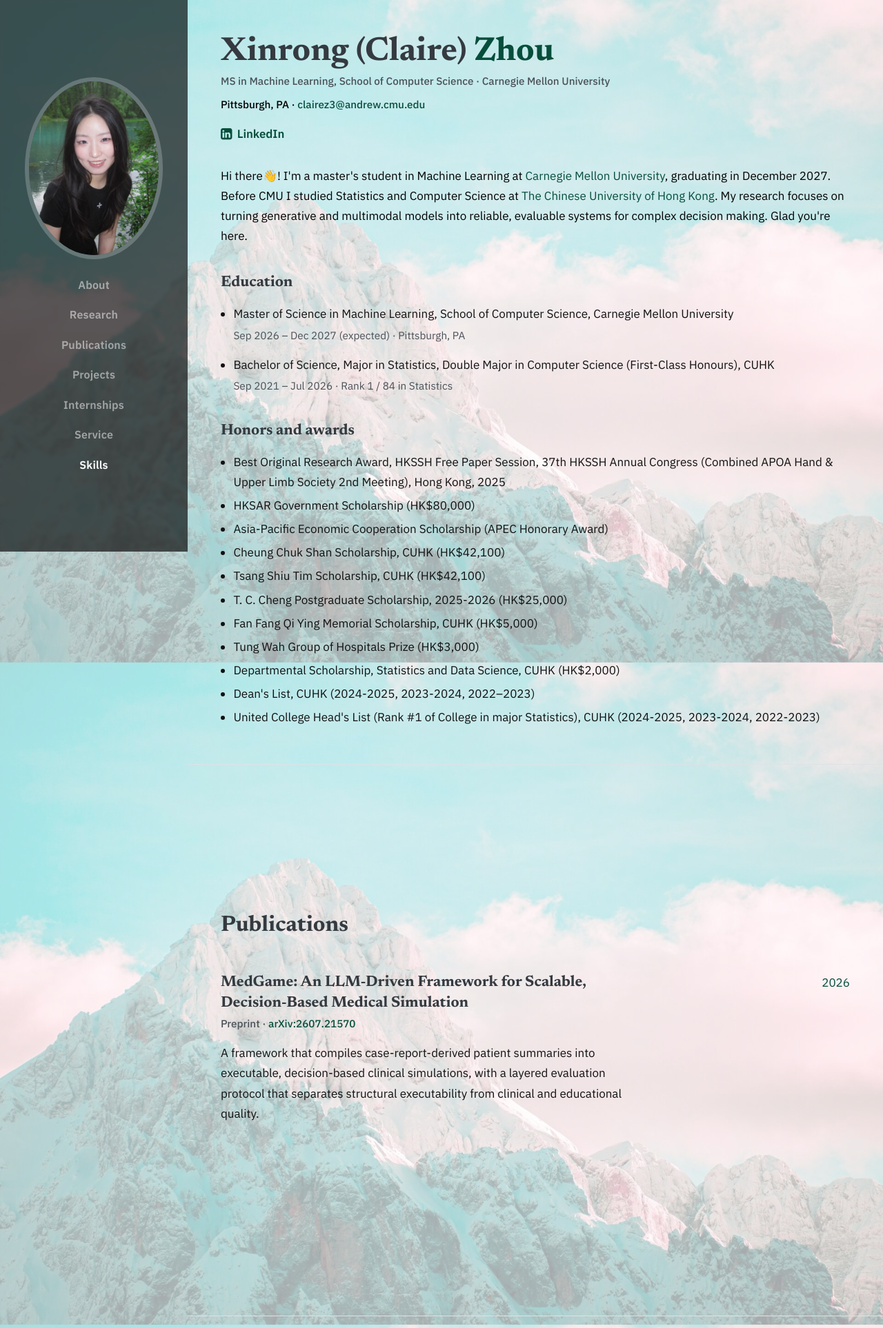
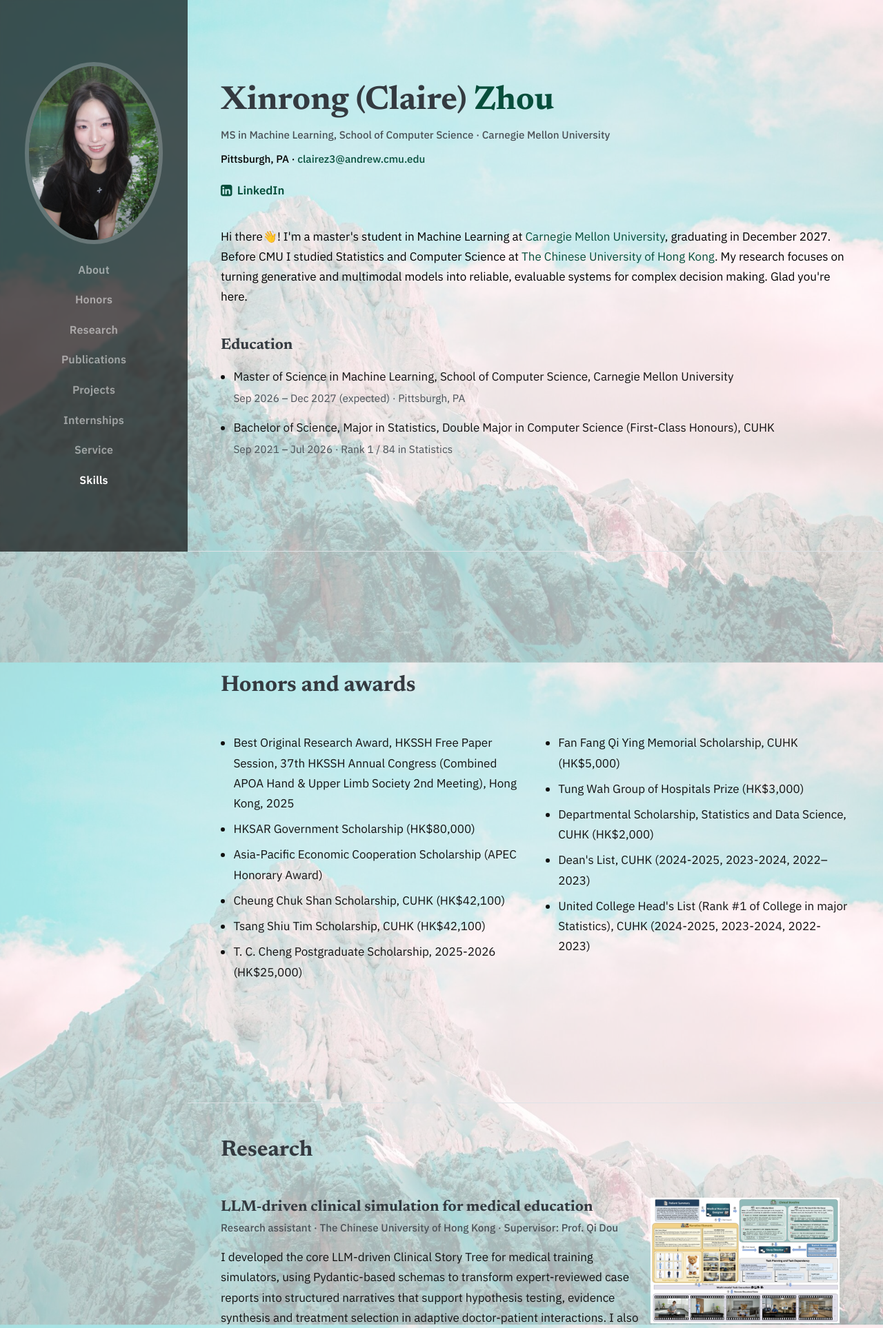
Before and after one commit to zhtmgxr/zhtmgxr.github.io, a PHP site: page / in a window 1280 px wide. Shown: the top 1926 px of the page at 69% size. Run offline with PHP 8.4, Linux system fonts and the light colour scheme.

Commit message:
Fix section order and the About fold
- Page order now matches the nav: About, Honors, Research, Publications,
  Projects, Internships, Service, Skills. Publications had been rendering
  before Research while the nav listed Research first.
- Move Honors and awards out of About into its own section. About measured
  988px against a 900px viewport, so the awards list was always cut at the
  fold; both sections now fit one screen each and no award was dropped.
- #about carried d-column, which is not a Bootstrap class, so the section
  was laid out as a flex row and never centred. Corrected to flex-column,
  matching every other section.
- Even out the header cluster: name, affiliation, contact line and links
  were stacked tight while everything below had generous margins.
- Two-column awards list on wide screens.

Co-Authored-By: Claude Opus 5 <noreply@anthropic.com>
Claude-Session: https://claude.ai/code/session_01DLKDtndHjtPGeervKHffki

```diff
--- a/css/custom.css
+++ b/css/custom.css
@@ -163,7 +163,6 @@ h3, h4, h5, h6 { text-transform: none !important; }
 
 #about .social-row { margin-bottom: 1.9rem !important; }
 #about p.intro { margin-bottom: 2.4rem !important; }
-#about .col-12.mt-5 { margin-top: 2.4rem !important; }
 #about h3 { margin-bottom: .95rem; }
 
 #about ul.education, #about ul.awards { padding-left: 1.15rem; margin-bottom: 0; }
@@ -202,3 +201,23 @@ h3 { font-size: 1.38rem; line-height: 1.35; }
 
 /* Keep lines readable rather than letting them run the full window width. */
 .resume-content p { max-width: 74ch; }
+
+/* ---- Header cluster: name, affiliation, contact, links ----
+   These four lines were stacked tight against each other while everything
+   below them had generous spacing, so the top of the page read as cramped. */
+#about h1 { margin-bottom: .45rem !important; }
+#about .subheading + .subheading { margin-top: .55rem; }
+#about .social-row { margin-top: 1.15rem; margin-bottom: 2.3rem !important; }
+#about p.intro { margin-bottom: 2.6rem !important; }
+
+/* ---- Honors, now its own section ---- */
+@media (min-width: 992px) {
+  #honors ul.awards { column-count: 2; column-gap: 3rem; }
+  #honors ul.awards li {
+    break-inside: avoid;
+    -webkit-column-break-inside: avoid;
+    margin-bottom: .5rem;
+  }
+}
+#honors ul.awards { padding-left: 1.15rem; margin-bottom: 0; }
+#honors .my-auto { max-width: 62rem; }
--- a/index.html
+++ b/index.html
@@ -35,6 +35,7 @@
 <div class="collapse navbar-collapse" id="navbarSupportedContent">
 <ul class="navbar-nav">
 	<li class="nav-item"><a class="nav-link js-scroll-trigger" href="#about">About</a></li>
+	<li class="nav-item"><a class="nav-link js-scroll-trigger" href="#honors">Honors</a></li>
 	<li class="nav-item"><a class="nav-link js-scroll-trigger" href="#research">Research</a></li>
 	<li class="nav-item"><a class="nav-link js-scroll-trigger" href="#publications">Publications</a></li>
 	<li class="nav-item"><a class="nav-link js-scroll-trigger" href="#projects">Projects</a></li>
@@ -48,7 +49,7 @@
 </nav>
 
 <div class="container-fluid p-0">
-<section class="resume-section p-3 p-lg-5 d-flex d-column" id="about">
+<section class="resume-section p-3 p-lg-5 d-flex flex-column" id="about">
 <div class="my-auto">
 <h1 class="mb-0">Xinrong (Claire) <span class="text-primary">Zhou</span></h1>
 <div class="subheading mb-2">MS in Machine Learning, School of Computer Science &middot; Carnegie Mellon University</div>
@@ -76,9 +77,20 @@ Hi there👋! I'm a master's student in Machine Learning at <a href="https://www
   </ul>
 </div>
 
-          <div class="col-12 mt-5">
-              <h3>Honors and awards</h3>
-              <ul class="awards">
+
+
+
+
+</section>
+
+<!-- awards merged into About section above -->
+
+
+
+<section class="resume-section p-3 p-lg-5 d-flex flex-column" id="honors">
+<div class="my-auto">
+<h2 class="mb-5">Honors and awards</h2>
+<ul class="awards">
                   <li>Best Original Research Award, HKSSH Free Paper Session, 37th HKSSH Annual Congress (Combined APOA Hand & Upper Limb Society 2nd Meeting), Hong Kong, 2025</li>
                   <li>HKSAR Government Scholarship (HK$80,000)</li>
                   <li>Asia-Pacific Economic Cooperation Scholarship (APEC Honorary Award)</li>
@@ -91,25 +103,6 @@ Hi there👋! I'm a master's student in Machine Learning at <a href="https://www
                   <li>Dean's List, CUHK (2024-2025, 2023-2024, 2022–2023)</li>
                   <li>United College Head's List (Rank #1 of College in major Statistics), CUHK (2024-2025, 2023-2024, 2022-2023)</li>
             </ul>
-</div>
-
-
-
-</section>
-
-<!-- awards merged into About section above -->
-
-<section class="resume-section p-3 p-lg-5 d-flex flex-column" id="publications">
-<div class="my-auto">
-<h2 class="mb-5">Publications</h2>
-<div class="resume-item d-flex flex-column flex-md-row justify-content-between mb-5">
-  <div class="resume-content mr-auto">
-    <h3 class="mb-0">MedGame: An LLM-Driven Framework for Scalable, Decision-Based Medical Simulation</h3>
-    <div class="subheading mb-3">Preprint &middot; <a href="https://arxiv.org/abs/2607.21570" target="_blank" rel="noopener">arXiv:2607.21570</a></div>
-    <p>A framework that compiles case-report-derived patient summaries into executable, decision-based clinical simulations, with a layered evaluation protocol that separates structural executability from clinical and educational quality.</p>
-  </div>
-  <div class="resume-date text-md-right"><span class="text-primary">2026</span></div>
-</div>
 </div>
 </section>
 
@@ -154,6 +147,20 @@ Hi there👋! I'm a master's student in Machine Learning at <a href="https://www
 	</div>
 
     </div>
+</section>
+
+<section class="resume-section p-3 p-lg-5 d-flex flex-column" id="publications">
+<div class="my-auto">
+<h2 class="mb-5">Publications</h2>
+<div class="resume-item d-flex flex-column flex-md-row justify-content-between mb-5">
+  <div class="resume-content mr-auto">
+    <h3 class="mb-0">MedGame: An LLM-Driven Framework for Scalable, Decision-Based Medical Simulation</h3>
+    <div class="subheading mb-3">Preprint &middot; <a href="https://arxiv.org/abs/2607.21570" target="_blank" rel="noopener">arXiv:2607.21570</a></div>
+    <p>A framework that compiles case-report-derived patient summaries into executable, decision-based clinical simulations, with a layered evaluation protocol that separates structural executability from clinical and educational quality.</p>
+  </div>
+  <div class="resume-date text-md-right"><span class="text-primary">2026</span></div>
+</div>
+</div>
 </section>
 
 
```
